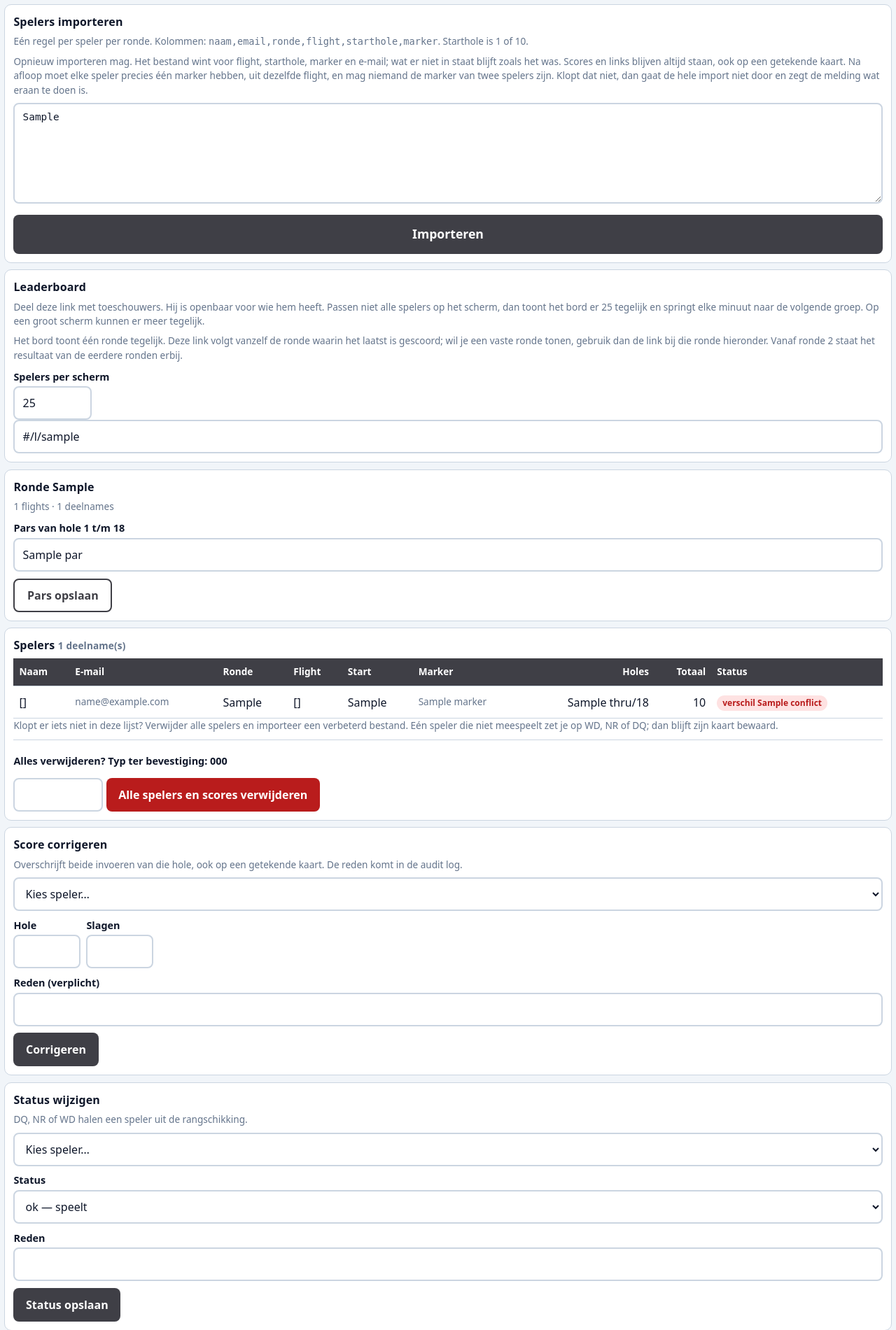
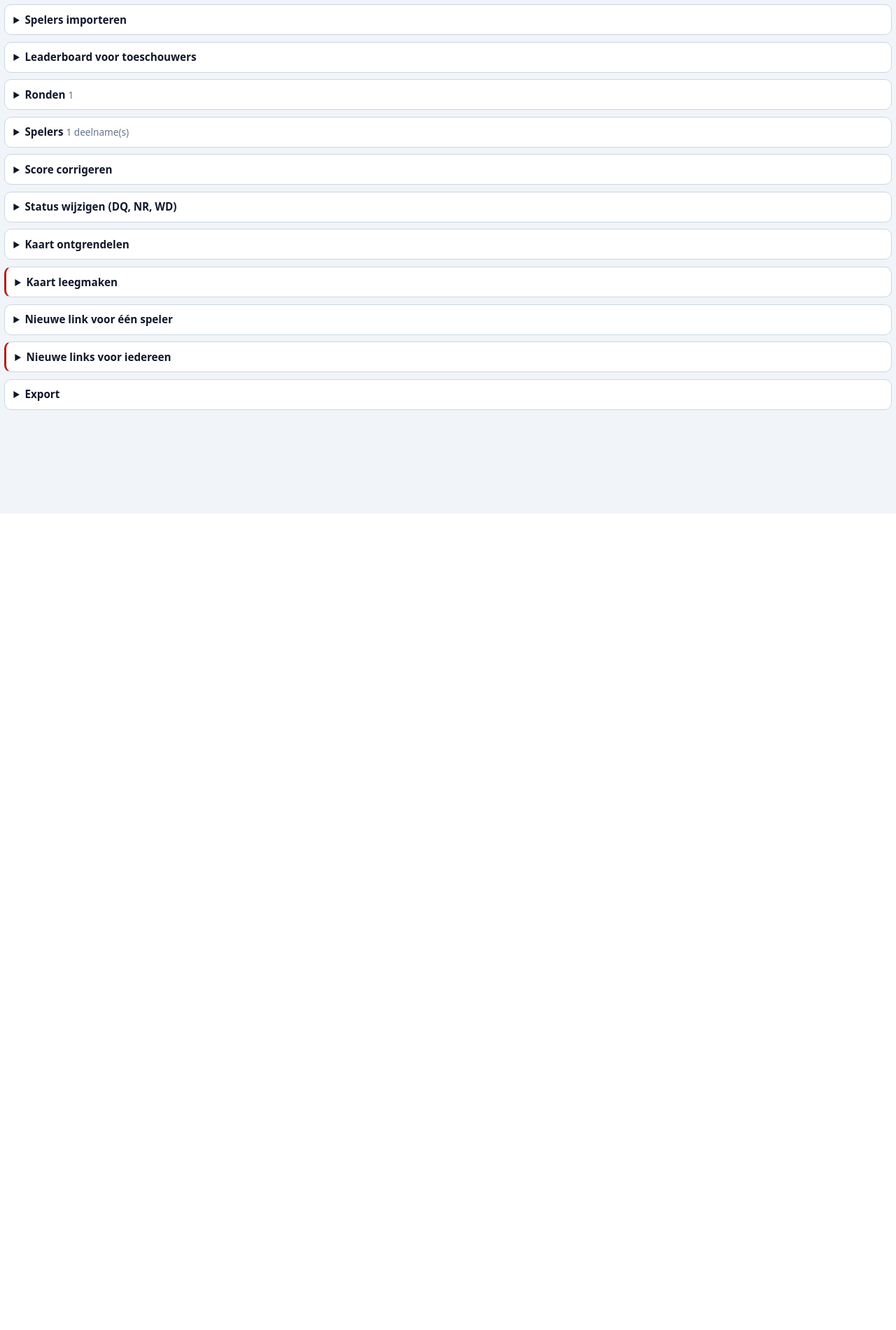
Before and after one commit to BoudewijnKlijn/livescoring, a FastAPI app: template app/templates/admin_competition.html in a window 1280 px wide. Shown: the part 66-1967 px from the top of the page at 70% size. After the commit the page ends 800 px from the top, so only its background shows below. Run offline with FastAPI, Linux system fonts and the light colour scheme; the template is opened without the code that fills it: most values are stand-ins (such as "Sample title", 1, 10 or a date in 2020).

Commit message:
simplify admin panel

```diff
--- a/app/static/app.css
+++ b/app/static/app.css
@@ -53,6 +53,28 @@
 .kaart > form > button, .kaart > form > .rij + button { margin-top: 0.6rem; }
 /* Acties die iets onomkeerbaars doen, krijgen een rode rand. */
 .kaart.gevaarlijk { border-left: 3px solid var(--rood); }
+
+/* Beheerpanelen. Dichtgeklapt is de kaart alleen zijn titelregel, dus dan geen padding
+   eromheen. <details> klapt uit zichzelf naar beneden open en er mogen er meerdere
+   tegelijk openstaan; daar is geen javascript voor nodig. */
+details.kaart { padding: 0; }
+details.kaart > summary {
+  cursor: pointer;
+  padding: 0.6rem 0.75rem;
+  font-weight: 600;
+  font-size: 0.95rem;
+  list-style-position: inside;
+}
+details.kaart > summary:hover { color: var(--accent); }
+details.kaart > summary .klein { font-weight: 400; }
+details.kaart[open] > summary { border-bottom: 1px solid var(--lijn); }
+details.kaart > :not(summary) { margin-left: 0.75rem; margin-right: 0.75rem; }
+details.kaart > :last-child { margin-bottom: 0.75rem; }
+details.kaart[open] > :nth-child(2) { margin-top: 0.6rem; }
+/* Ronden staan samen in één paneel, met een streep tussen de ronden. */
+.blok + .blok { border-top: 1px solid var(--lijn); margin-top: 0.6rem; padding-top: 0.6rem; }
+.blok h3 { font-size: 0.95rem; margin: 0 0 0.4rem; }
+.blok h3 .klein { font-weight: 400; }
 
 .knop, button, input[type="submit"] {
   display: inline-flex;
--- a/app/templates/admin_competition.html
+++ b/app/templates/admin_competition.html
@@ -12,8 +12,8 @@
 </div>
 {% endif %}
 
-<div class="kaart">
-  <h2>Spelers importeren</h2>
+<details class="kaart"{% if errors %} open{% endif %}>
+  <summary>Spelers importeren</summary>
   <p class="klein">Eén regel per speler per ronde. Kolommen:
     <code>naam,email,ronde,flight,starthole,marker</code>. Starthole is 1 of 10.</p>
   <p class="klein">Opnieuw importeren mag. Het bestand wint voor flight, starthole, marker en
@@ -25,10 +25,9 @@
     <textarea name="csv_tekst" placeholder="naam,email,ronde,flight,starthole,marker&#10;Jan de Vries,jan@x.nl,1,A,1,Piet Bakker&#10;Piet Bakker,piet@x.nl,1,A,1,Jan de Vries">{{ csv_tekst or '' }}</textarea>
     <button class="knop groot" type="submit">Importeren</button>
   </form>
-</div>
-
-<div class="kaart">
-  <h2>Leaderboard</h2>
+</details>
+<details class="kaart">
+  <summary>Leaderboard voor toeschouwers</summary>
   <p class="klein">Deel deze link met toeschouwers. Hij is openbaar voor wie hem heeft.
     Passen niet alle spelers op het scherm, dan toont het bord er 25 tegelijk en springt
     elke minuut naar de volgende groep. Op een groot scherm kunnen er meer tegelijk.</p>
@@ -47,12 +46,13 @@
       document.getElementById('bordlink').value = (n && n !== 25) ? basis + '?n=' + n : basis;
     }
   </script>
-</div>
-
+</details>
+<details class="kaart">
+  <summary>Ronden <span class="klein">{{ competition.rounds|length }}</span></summary>
   {% for r in competition.rounds %}
-<div class="kaart">
-  <h2>Ronde {{ r.no }}</h2>
-  <p class="klein">{{ r.flights|length }} flights · {{ r.entries|length }} deelnames</p>
+  <div class="blok">
+    <h3>Ronde {{ r.no }} <span class="klein">{{ r.flights|length }} flights ·
+      {{ r.entries|length }} deelnames</span></h3>
     <form method="post" action="/admin/round/{{ r.id }}/pars">
       <label for="pars{{ r.id }}">Pars van hole 1 t/m 18</label>
       <input id="pars{{ r.id }}" type="text" name="pars" value="{{ r.pars|join(',') }}">
@@ -64,10 +64,13 @@
            value="{{ base_url }}/l/{{ competition.leaderboard_slug }}?r={{ r.no }}">
     {% endif %}
   </div>
+  {% else %}
+  <p class="klein">Nog geen ronden. Die ontstaan bij de import.</p>
   {% endfor %}
+</details>
 
-<div class="kaart">
-  <h2>Spelers <span class="klein">{{ deelnames|length }} deelname(s)</span></h2>
+<details class="kaart">
+  <summary>Spelers <span class="klein">{{ deelnames|length }} deelname(s)</span></summary>
   {% if deelnames %}
   <div class="scroller">
     <table class="lijst">
@@ -106,8 +109,7 @@
   {% else %}
   <p class="klein">Nog geen spelers. Importeer ze hierboven.</p>
   {% endif %}
-</div>
-
+</details>
 {% if deelnames %}
 {% macro spelerkeuze(naam) %}
 <select name="{{ naam }}" required>
@@ -118,8 +120,8 @@
 </select>
 {% endmacro %}
 
-<div class="kaart">
-  <h2>Score corrigeren</h2>
+<details class="kaart">
+  <summary>Score corrigeren</summary>
   <p class="klein">Overschrijft beide invoeren van die hole, ook op een getekende kaart.
     De reden komt in de audit log.</p>
   <form method="post" action="/admin/entry/0/score"
@@ -135,10 +137,9 @@
     <input id="reden" type="text" name="reden" required>
     <button class="knop" type="submit">Corrigeren</button>
   </form>
-</div>
-
-<div class="kaart">
-  <h2>Status wijzigen</h2>
+</details>
+<details class="kaart">
+  <summary>Status wijzigen (DQ, NR, WD)</summary>
   <p class="klein">DQ, NR of WD halen een speler uit de rangschikking.</p>
   <form method="post" action="/admin/entry/0/status"
         onsubmit="this.action='/admin/entry/' + this.entry_kiezer.value + '/status'">
@@ -154,10 +155,9 @@
     <input id="reden2" type="text" name="reden">
     <button class="knop" type="submit">Status opslaan</button>
   </form>
-</div>
-
-<div class="kaart">
-  <h2>Kaart ontgrendelen</h2>
+</details>
+<details class="kaart">
+  <summary>Kaart ontgrendelen</summary>
   <p class="klein">Maakt een getekende kaart weer bewerkbaar voor de speler.</p>
   <form method="post" action="/admin/entry/0/unlock"
         onsubmit="this.action='/admin/entry/' + this.entry_kiezer.value + '/unlock'">
@@ -166,10 +166,9 @@
     <input id="reden3" type="text" name="reden">
     <button class="knop secundair" type="submit">Ontgrendelen</button>
   </form>
-</div>
-
-<div class="kaart gevaarlijk">
-  <h2>Kaart leegmaken</h2>
+</details>
+<details class="kaart gevaarlijk">
+  <summary>Kaart leegmaken</summary>
   <p class="melding fout">Wist alle scores van die speler in die ronde. Niet terug te draaien.</p>
   <form method="post" action="/admin/entry/0/reset"
         onsubmit="this.action='/admin/entry/' + this.entry_kiezer.value + '/reset'">
@@ -181,11 +180,11 @@
     <input id="reden4" type="text" name="reden">
     <button class="knop gevaar" type="submit">Kaart leegmaken</button>
   </form>
-</div>
+</details>
 {% endif %}
 
-<div class="kaart">
-  <h2>Nieuwe link voor één speler</h2>
+<details class="kaart">
+  <summary>Nieuwe link voor één speler</summary>
   <p class="klein">Voor wie zijn link kwijt is. Alleen die ene link wordt vervangen, de rest
     blijft werken en zijn scores blijven staan. Je krijgt de nieuwe link meteen te zien.</p>
   <form method="post" action="/admin/c/{{ competition.id }}/rotate">
@@ -201,10 +200,9 @@
     <input type="text" name="code" autocapitalize="characters" style="max-width:8rem">
     <button class="knop" type="submit">Nieuwe link maken</button>
   </form>
-</div>
-
-<div class="kaart gevaarlijk">
-  <h2>Nieuwe links voor iedereen</h2>
+</details>
+<details class="kaart gevaarlijk">
+  <summary>Nieuwe links voor iedereen</summary>
   <p class="klein">Vervangt de links van alle spelers in deze wedstrijd. Oude links werken
     daarna niet meer. <strong>Scores blijven staan.</strong> Gebruik dit ook als je de
     linkenlijst kwijt bent.</p>
@@ -215,13 +213,12 @@
     <input type="text" name="code" autocapitalize="characters" style="max-width:8rem">
     <button class="knop gevaar" type="submit">Alle links vervangen</button>
   </form>
-</div>
-
-<div class="kaart">
-  <h2>Export</h2>
+</details>
+<details class="kaart">
+  <summary>Export</summary>
   <div class="rij">
     <a class="knop secundair" href="/admin/c/{{ competition.id }}/export.csv">Uitslag CSV</a>
     <a class="knop secundair" href="/admin/c/{{ competition.id }}/audit.csv">Audit log CSV</a>
   </div>
-</div>
+</details>
 {% endblock %}
```
Also changed, not shown: tests/test_auth.py (+28 -0 lines). Lines whose indentation alone changed are shown as unchanged.
